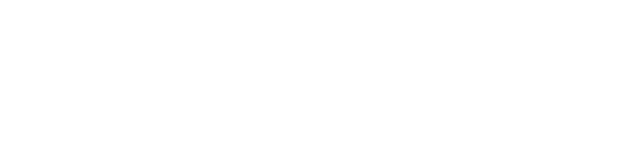
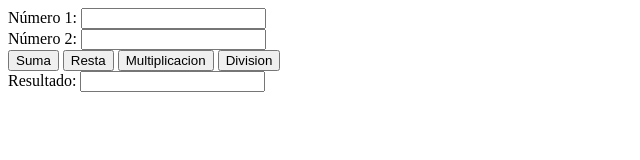
Before and after one commit to Jashiito/Calculadora, a plain HTML site: page index.html in a window 1280 px wide. Shown: the whole page, without its empty margins (0-640 px from the left). Drawn offline with Linux system fonts and the light colour scheme.

Commit message:
diseño de la calculadora

```diff
--- a/index.html
+++ b/index.html
@@ -1,11 +1,28 @@
 <!DOCTYPE html>
 <html lang="en">
-<head>
-    <meta charset="UTF-8">
-    <meta name="viewport" content="width=device-width, initial-scale=1.0">
+  <head>
+    <meta charset="UTF-8" />
+    <meta name="viewport" content="width=device-width, initial-scale=1.0" />
     <title>:: CALCULADORA ::</title>
-</head>
-<body>
-
-</body>
+  </head>
+  <body>
+    <div>
+      <label for="">Número 1:</label>
+      <input type="number" id="numero1" />
+    </div>
+    <div>
+      <label for="">Número 2:</label>
+      <input type="number" id="numero2" />
+    </div>
+    <div>
+      <button>Suma</button>
+      <button>Resta</button>
+      <button>Multiplicacion</button>
+      <button>Division</button>
+    </div>
+    <div>
+      <label for="">Resultado:</label>
+      <input type="number" id="resultado" />
+    </div>
+  </body>
 </html>
```
